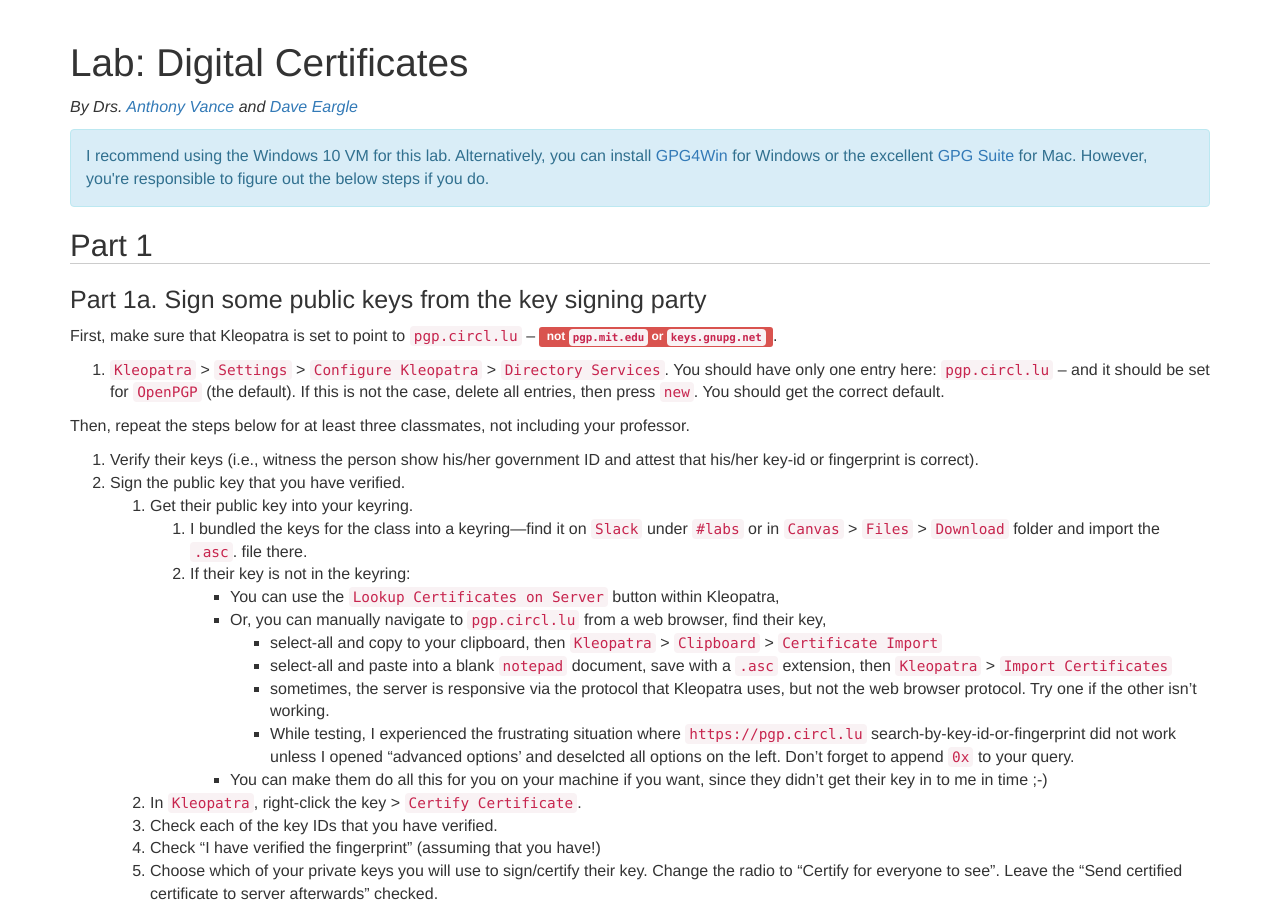
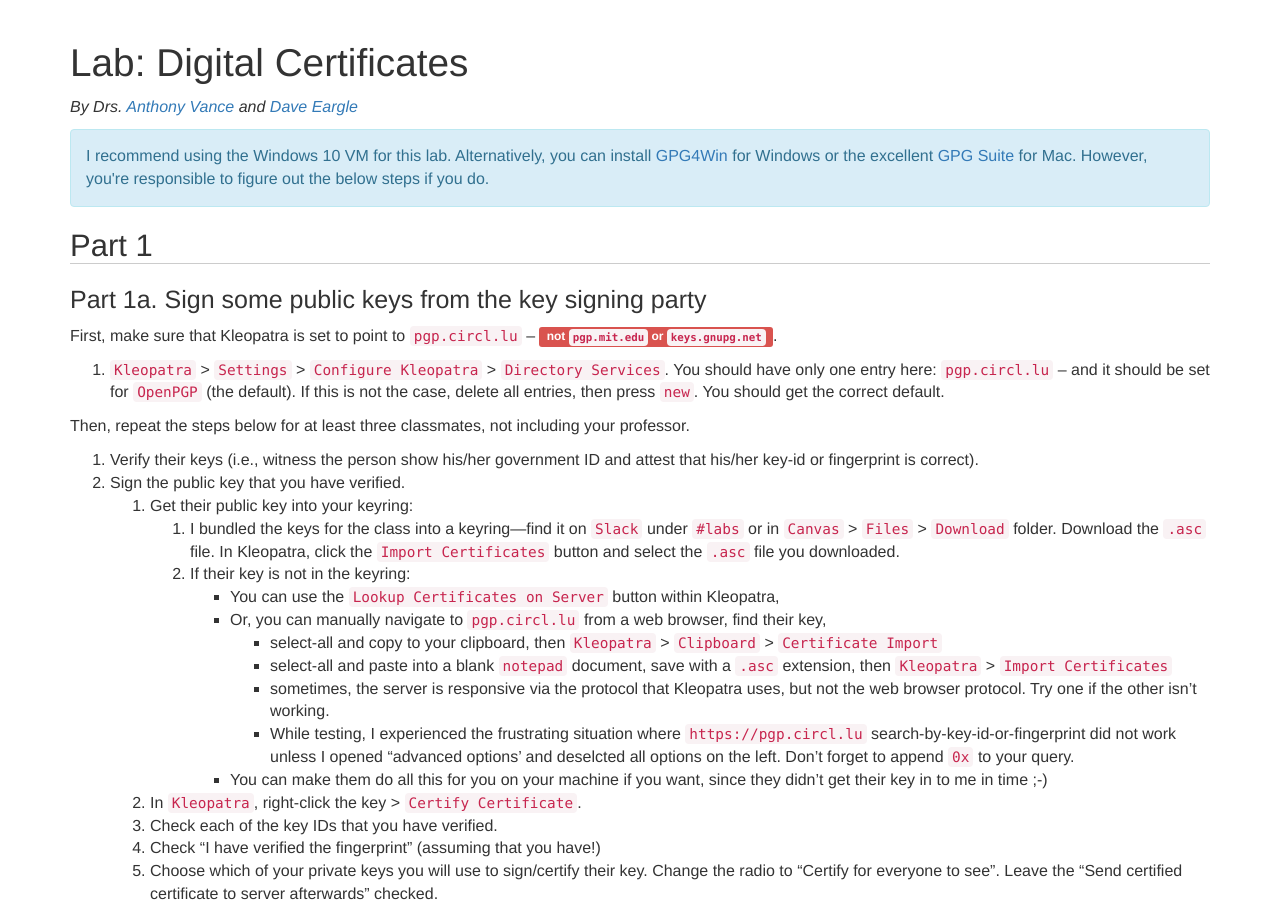
Before and after one commit to security-assignments/security-assignments.github.io, a Jekyll site: the page built from _labs/lab_digital_certificates.md, in a window 1280 px wide and 900 px high. Built offline with Jekyll 4.4.1, drawn with Linux system fonts in a browser that asks for light colours.

Commit message:
Updated Digital certificates lab, v2

```diff
--- a/_labs/lab_digital_certificates.md
+++ b/_labs/lab_digital_certificates.md
@@ -19,8 +19,8 @@ Then, repeat the steps below for at least three classmates, not including your p
 
 1. Verify their keys (i.e., witness the person show his/her government ID and attest that his/her key-id or fingerprint is correct).
 2. Sign the public key that you have verified.
-    1. Get their public key into your keyring.
-        1. I bundled the keys for the class into a keyring—find it on `Slack` under `#labs` or in `Canvas` > `Files` > `Download` folder and import the `.asc`. file there.
+    1. Get their public key into your keyring:
+        1. I bundled the keys for the class into a keyring—find it on `Slack` under `#labs` or in `Canvas` > `Files` > `Download` folder. Download the `.asc` file. In Kleopatra, click the `Import Certificates` button and select the `.asc` file you downloaded.
         2. If their key is not in the keyring:
             * You can use the `Lookup Certificates on Server` button within Kleopatra,
             * Or, you can manually navigate to `pgp.circl.lu` from a web browser, find their key,
```
